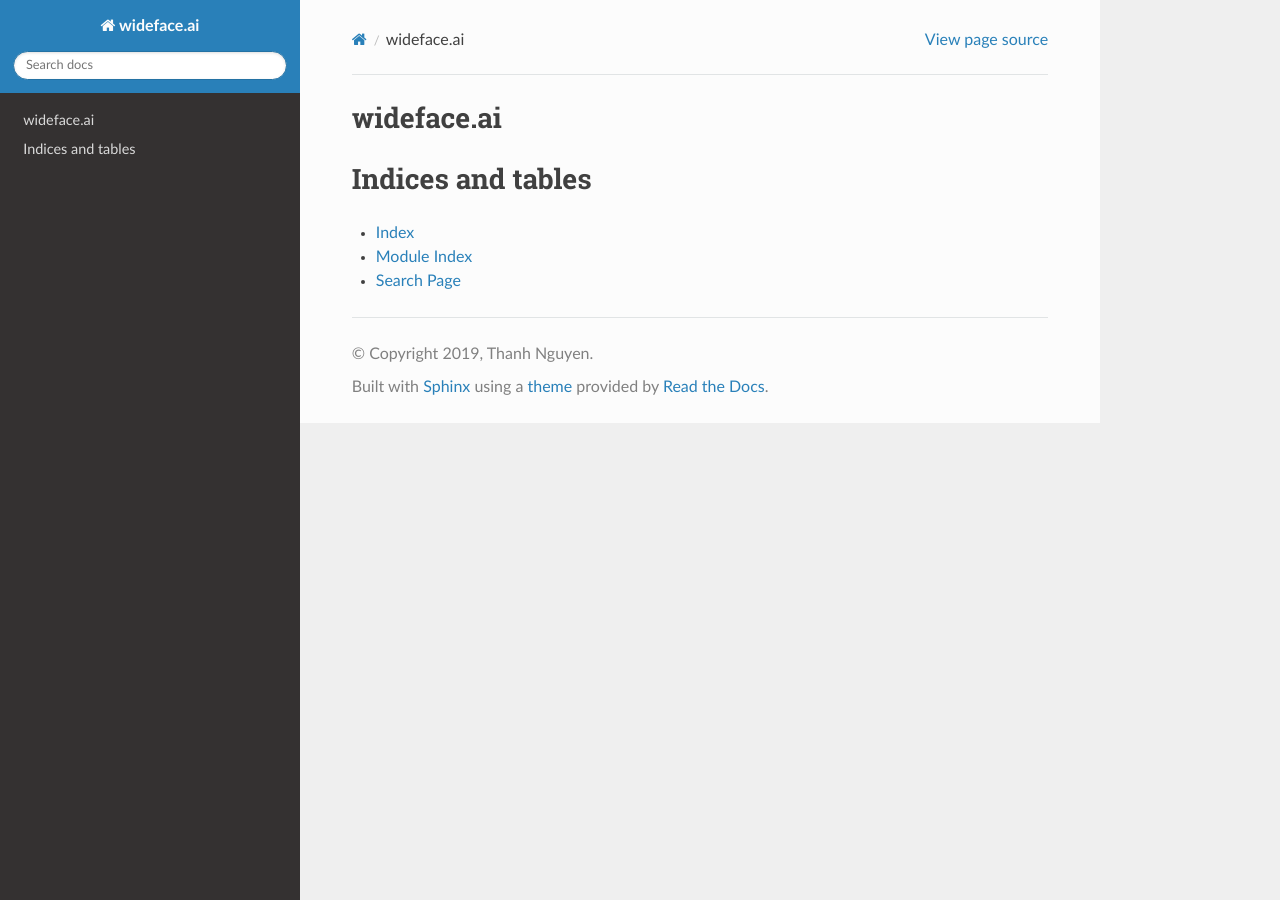
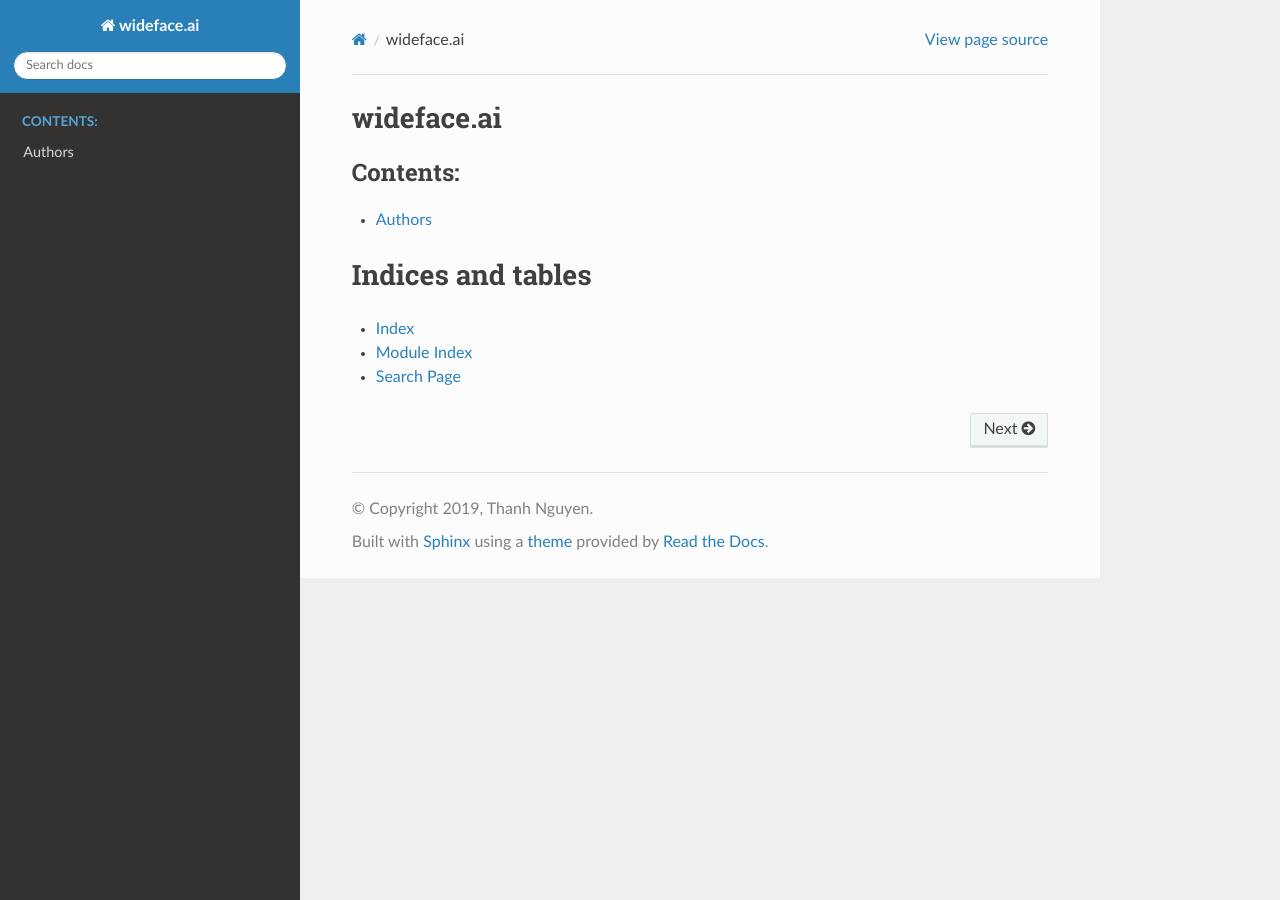
Before and after one commit to sthanhng/wideface.ai, a Sphinx documentation site: the page built from docs/index.rst, in a window 1280 px wide. Built offline with Sphinx 7.4.7 and the Read the Docs theme 2.0.0, drawn with Linux system fonts in a browser that asks for light colours.

Commit message:
[wideface.ai] Add Authors section

```diff
--- /dev/null
+++ b/docs/authors.rst
@@ -0,0 +1,4 @@
+Authors
+=======
+
+* Thanh Nguyen
--- a/docs/index.rst
+++ b/docs/index.rst
@@ -5,6 +5,7 @@
    :maxdepth: 2
    :caption: Contents:
 
+   authors
 
 
 Indices and tables
```
